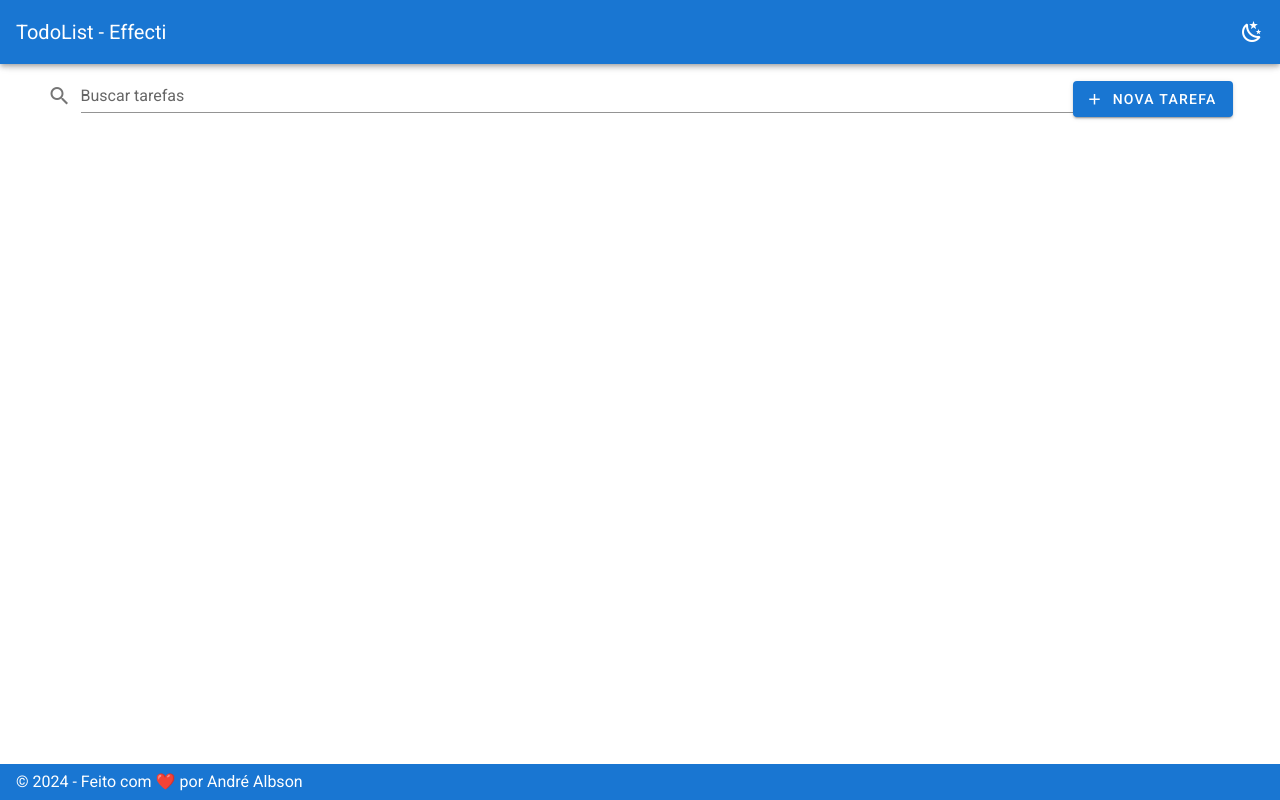
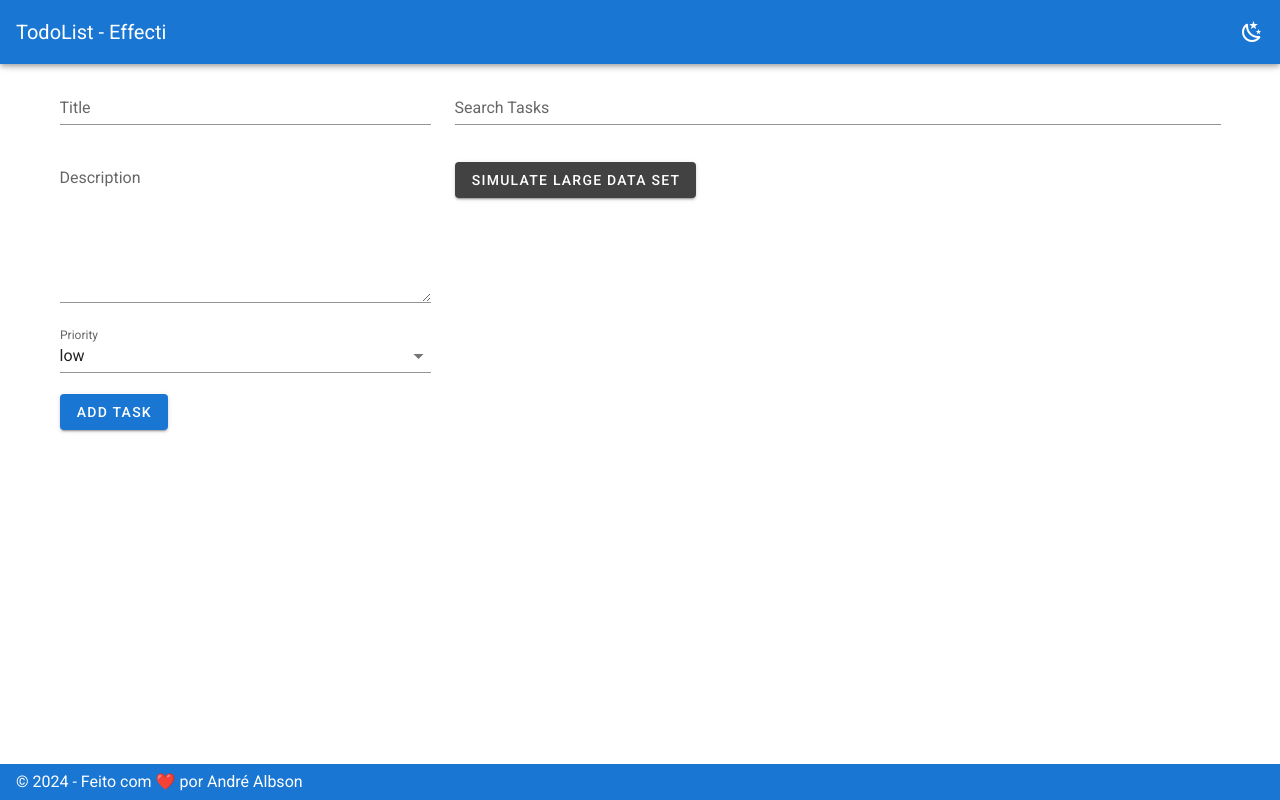
Before and after one commit to albsondev/todolist-effecti, a Vue app: page /#/ in a window 1280 px wide. Built offline with nearby package versions, Linux system fonts and the light colour scheme.

Commit message:
component refactoring

```diff
--- a/src/components/TaskForm.vue
+++ b/src/components/TaskForm.vue
@@ -1,41 +1,73 @@
 <template>
   <v-form @submit.prevent="handleSubmit">
-    <v-text-field v-model="task.title" label="Título" required></v-text-field>
-    <v-textarea v-model="task.description" label="Descrição"></v-textarea>
+    <v-text-field
+      v-model="localTask.title"
+      label="Title"
+      required
+    ></v-text-field>
+    <v-textarea
+      v-model="localTask.description"
+      label="Description"
+    ></v-textarea>
     <v-select
-      v-model="task.priority"
+      v-model="localTask.priority"
       :items="priorities"
-      label="Prioridade"
-      required
+      label="Priority"
     ></v-select>
     <v-btn type="submit" color="primary">{{
-      isEditing ? "Salvar" : "Adicionar"
+      isEditing ? "Update Task" : "Add Task"
     }}</v-btn>
   </v-form>
 </template>
 
 <script>
 export default {
-  props: ["taskData", "isEditing"],
+  props: {
+    task: {
+      type: Object,
+      default: () => ({
+        title: "",
+        description: "",
+        priority: "low",
+        completed: false,
+      }),
+    },
+  },
   data() {
     return {
-      task: { title: "", description: "", priority: "Média" },
-      priorities: ["Baixa", "Média", "Alta"],
+      localTask: { ...this.task },
+      priorities: ["low", "medium", "high"],
     };
   },
+  computed: {
+    isEditing() {
+      return !!this.task.id;
+    },
+  },
   watch: {
-    taskData: {
+    task: {
+      handler(newTask) {
+        this.localTask = { ...newTask };
+      },
+      deep: true,
       immediate: true,
-      handler(newTask) {
-        this.task = newTask
-          ? { ...newTask }
-          : { title: "", description: "", priority: "" };
-      },
     },
   },
   methods: {
     handleSubmit() {
-      this.$emit("submit", this.task); // Envia a tarefa para o componente pai (HomeView.vue)
+      this.$emit("save-task", {
+        ...this.localTask,
+        id: this.task.id || Date.now(),
+      });
+      this.resetForm();
+    },
+    resetForm() {
+      this.localTask = {
+        title: "",
+        description: "",
+        priority: "low",
+        completed: false,
+      };
     },
   },
 };
--- a/src/components/TaskItem.vue
+++ b/src/components/TaskItem.vue
@@ -1,18 +1,23 @@
 <template>
-  <v-card outlined>
-    <v-card-title>
-      {{ task.title }}
-      <v-spacer></v-spacer>
-      <v-btn icon @click="$emit('edit', task)"
-        ><v-icon>mdi-pencil</v-icon></v-btn
-      >
-      <v-btn icon @click="$emit('delete', task.id)"
-        ><v-icon>mdi-delete</v-icon></v-btn
-      >
-    </v-card-title>
-    <v-card-text>{{ task.description }}</v-card-text>
-    <v-chip>{{ task.priority }}</v-chip>
-  </v-card>
+  <v-list-item>
+    <v-list-item-content>
+      <v-list-item-title>{{ task.title }}</v-list-item-title>
+      <v-list-item-subtitle>{{ task.description }}</v-list-item-subtitle>
+    </v-list-item-content>
+    <v-list-item-action>
+      <v-btn icon @click="$emit('edit-task', task)">
+        <v-icon>mdi-pencil</v-icon>
+      </v-btn>
+      <v-btn icon @click="$emit('delete-task', task.id)">
+        <v-icon>mdi-delete</v-icon>
+      </v-btn>
+      <v-btn icon @click="$emit('toggle-status', task.id)">
+        <v-icon>{{
+          task.completed ? "mdi-check-circle" : "mdi-circle-outline"
+        }}</v-icon>
+      </v-btn>
+    </v-list-item-action>
+  </v-list-item>
 </template>
 
 <script>
--- a/src/components/TaskList.vue
+++ b/src/components/TaskList.vue
@@ -1,20 +1,32 @@
 <template>
-  <v-container>
-    <v-row v-for="task in tasks" :key="task.id">
-      <task-item
-        :task="task"
-        @edit="$emit('edit', task)"
-        @delete="$emit('delete', task.id)"
-      />
-    </v-row>
-  </v-container>
+  <v-list>
+    <task-item
+      v-for="task in tasks"
+      :key="task.id"
+      :task="task"
+      @edit-task="editTask"
+      @delete-task="deleteTask"
+      @toggle-status="toggleTaskStatus"
+    />
+  </v-list>
 </template>
 
 <script>
-import TaskItem from "@/components/TaskItem.vue";
+import TaskItem from "./TaskItem.vue";
 
 export default {
+  components: { TaskItem },
   props: ["tasks"],
-  components: { TaskItem },
+  methods: {
+    editTask(task) {
+      this.$emit("edit-task", task);
+    },
+    deleteTask(id) {
+      this.$emit("delete-task", id);
+    },
+    toggleTaskStatus(id) {
+      this.$emit("toggle-status", id);
+    },
+  },
 };
 </script>
--- a/src/store/modules/tasks.js
+++ b/src/store/modules/tasks.js
@@ -1,46 +1,56 @@
-const state = () => ({
-  tasks: JSON.parse(localStorage.getItem("tasks")) || [], // Carrega as tarefas do localStorage ao iniciar
-});
+const state = {
+  tasks: JSON.parse(localStorage.getItem("tasks")) || [],
+};
 
-const mutations = {
-  ADD_TASK(state, task) {
-    state.tasks.push({ ...task, id: Date.now(), completed: false });
-    localStorage.setItem("tasks", JSON.stringify(state.tasks));
-  },
-  EDIT_TASK(state, updatedTask) {
-    const index = state.tasks.findIndex((task) => task.id === updatedTask.id);
-    if (index !== -1) {
-      // Substitui a tarefa na lista de tarefas
-      state.tasks.splice(index, 1, { ...updatedTask });
-      localStorage.setItem("tasks", JSON.stringify(state.tasks)); // Atualiza o localStorage
-    }
-  },
-  DELETE_TASK(state, taskId) {
-    state.tasks = state.tasks.filter((task) => task.id !== taskId);
-    localStorage.setItem("tasks", JSON.stringify(state.tasks));
-  },
+const getters = {
+  allTasks: (state) => state.tasks,
+  completedTasks: (state) => state.tasks.filter((task) => task.completed),
+  pendingTasks: (state) => state.tasks.filter((task) => !task.completed),
 };
 
 const actions = {
   addTask({ commit }, task) {
-    commit("ADD_TASK", task);
+    commit("newTask", task);
   },
-  editTask({ commit }, task) {
-    commit("EDIT_TASK", task);
+  deleteTask({ commit }, id) {
+    commit("removeTask", id);
   },
-  deleteTask({ commit }, taskId) {
-    commit("DELETE_TASK", taskId);
+  updateTask({ commit }, updatedTask) {
+    commit("editTask", updatedTask);
+  },
+  toggleTaskStatus({ commit }, id) {
+    commit("toggleStatus", id);
   },
 };
 
-const getters = {
-  getAllTasks: (state) => state.tasks,
+const mutations = {
+  newTask: (state, task) => {
+    state.tasks.push(task);
+    localStorage.setItem("tasks", JSON.stringify(state.tasks));
+  },
+  removeTask: (state, id) => {
+    state.tasks = state.tasks.filter((task) => task.id !== id);
+    localStorage.setItem("tasks", JSON.stringify(state.tasks));
+  },
+  editTask: (state, updatedTask) => {
+    const index = state.tasks.findIndex((task) => task.id === updatedTask.id);
+    if (index !== -1) {
+      state.tasks.splice(index, 1, updatedTask);
+      localStorage.setItem("tasks", JSON.stringify(state.tasks));
+    }
+  },
+  toggleStatus: (state, id) => {
+    const task = state.tasks.find((task) => task.id === id);
+    if (task) {
+      task.completed = !task.completed;
+      localStorage.setItem("tasks", JSON.stringify(state.tasks));
+    }
+  },
 };
 
 export default {
-  namespaced: true,
   state,
+  getters,
+  actions,
   mutations,
-  actions,
-  getters,
 };
--- a/src/views/HomeView.vue
+++ b/src/views/HomeView.vue
@@ -1,94 +1,83 @@
 <template>
   <v-container>
-    <v-row justify="space-between" align="center" class="mb-4">
-      <v-text-field
-        v-model="search"
-        label="Buscar tarefas"
-        prepend-icon="mdi-magnify"
-        clearable
-      />
-
-      <v-btn color="primary" @click="openTaskForm">
-        <v-icon left>mdi-plus</v-icon>
-        Nova Tarefa
-      </v-btn>
+    <v-row>
+      <v-col cols="12" md="4">
+        <task-form @save-task="handleSaveTask" :task="currentTask" />
+      </v-col>
+      <v-col cols="12" md="8">
+        <v-text-field
+          v-model="searchQuery"
+          label="Search Tasks"
+          class="mb-4"
+        ></v-text-field>
+        <v-btn @click="simulateLargeDataSet" color="secondary" class="mb-4">
+          Simulate Large Data Set
+        </v-btn>
+        <task-list
+          :tasks="filteredTasks"
+          @edit-task="editTask"
+          @delete-task="deleteTask"
+          @toggle-status="toggleTaskStatus"
+        />
+      </v-col>
     </v-row>
-
-    <task-list :tasks="filteredTasks" @edit="editTask" @delete="deleteTask" />
-
-    <v-dialog v-model="isTaskFormVisible" max-width="600px">
-      <task-form
-        :task-data="taskToEdit"
-        :is-editing="isEditing"
-        @submit="handleTaskFormSubmit"
-      />
-    </v-dialog>
   </v-container>
 </template>
 
 <script>
-import TaskList from "@/components/TaskList.vue";
-import TaskForm from "@/components/TaskForm.vue";
-import { mapActions, mapGetters } from "vuex";
+import TaskForm from "../components/TaskForm.vue";
+import TaskList from "../components/TaskList.vue";
 
 export default {
-  name: "HomeView",
-  components: {
-    TaskList,
-    TaskForm,
-  },
+  components: { TaskForm, TaskList },
   data() {
     return {
-      search: "",
-      isTaskFormVisible: false,
-      taskToEdit: null,
-      isEditing: false,
+      searchQuery: "",
+      currentTask: this.createEmptyTask(),
     };
   },
   computed: {
-    ...mapGetters("tasks", ["getAllTasks"]),
-
     filteredTasks() {
-      if (!this.search) return this.getAllTasks;
-      return this.getAllTasks.filter(
+      return this.$store.getters.allTasks.filter(
         (task) =>
-          task.title.toLowerCase().includes(this.search.toLowerCase()) ||
-          task.description.toLowerCase().includes(this.search.toLowerCase())
+          task.title.toLowerCase().includes(this.searchQuery.toLowerCase()) ||
+          task.description
+            .toLowerCase()
+            .includes(this.searchQuery.toLowerCase())
       );
     },
   },
   methods: {
-    ...mapActions("tasks", ["addTask", "editTask", "deleteTask"]),
-
-    // Abre o modal para criar uma nova tarefa
-    openTaskForm() {
-      this.taskToEdit = null;
-      this.isEditing = false;
-      this.isTaskFormVisible = true;
+    handleSaveTask(task) {
+      if (this.currentTask.id) {
+        this.$store.dispatch("updateTask", task);
+      } else {
+        this.$store.dispatch("addTask", task);
+      }
+      this.resetCurrentTask();
     },
-
-    // Recebe os dados enviados pelo formulário (nova tarefa ou edição)
-    handleTaskFormSubmit(task) {
-      if (this.isEditing) {
-        this.editTask(task);
-      } else {
-        this.addTask(task);
-      }
-      this.closeTaskForm();
+    editTask(task) {
+      this.currentTask = { ...task };
     },
-
-    // Preenche os dados de uma tarefa a ser editada e abre o modal
-    editTask(task) {
-      this.taskToEdit = { ...task };
-      this.isEditing = true;
-      this.isTaskFormVisible = true;
+    deleteTask(id) {
+      this.$store.dispatch("deleteTask", id);
     },
-
-    // Fecha o modal de formulário
-    closeTaskForm() {
-      this.isTaskFormVisible = false;
-      this.taskToEdit = null;
-      this.isEditing = false;
+    toggleTaskStatus(id) {
+      this.$store.dispatch("toggleTaskStatus", id);
+    },
+    simulateLargeDataSet() {
+      this.$store.dispatch("simulateLargeDataSet");
+    },
+    resetCurrentTask() {
+      this.currentTask = this.createEmptyTask();
+    },
+    createEmptyTask() {
+      return {
+        title: "",
+        description: "",
+        priority: "low",
+        completed: false,
+      };
     },
   },
 };
@@ -98,4 +87,7 @@ export default {
 .mb-4 {
   margin-bottom: 16px;
 }
+.mt-2 {
+  margin-top: 8px;
+}
 </style>
```
